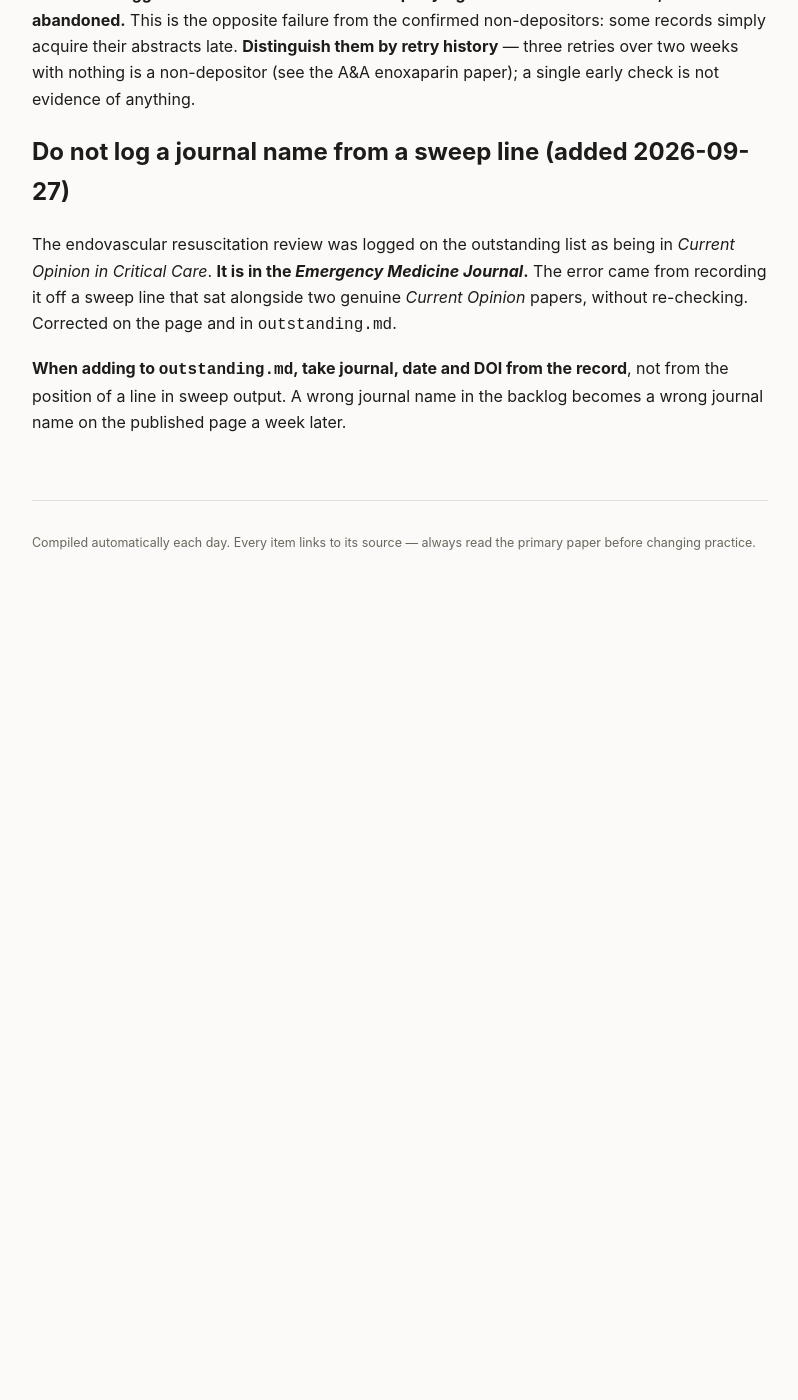
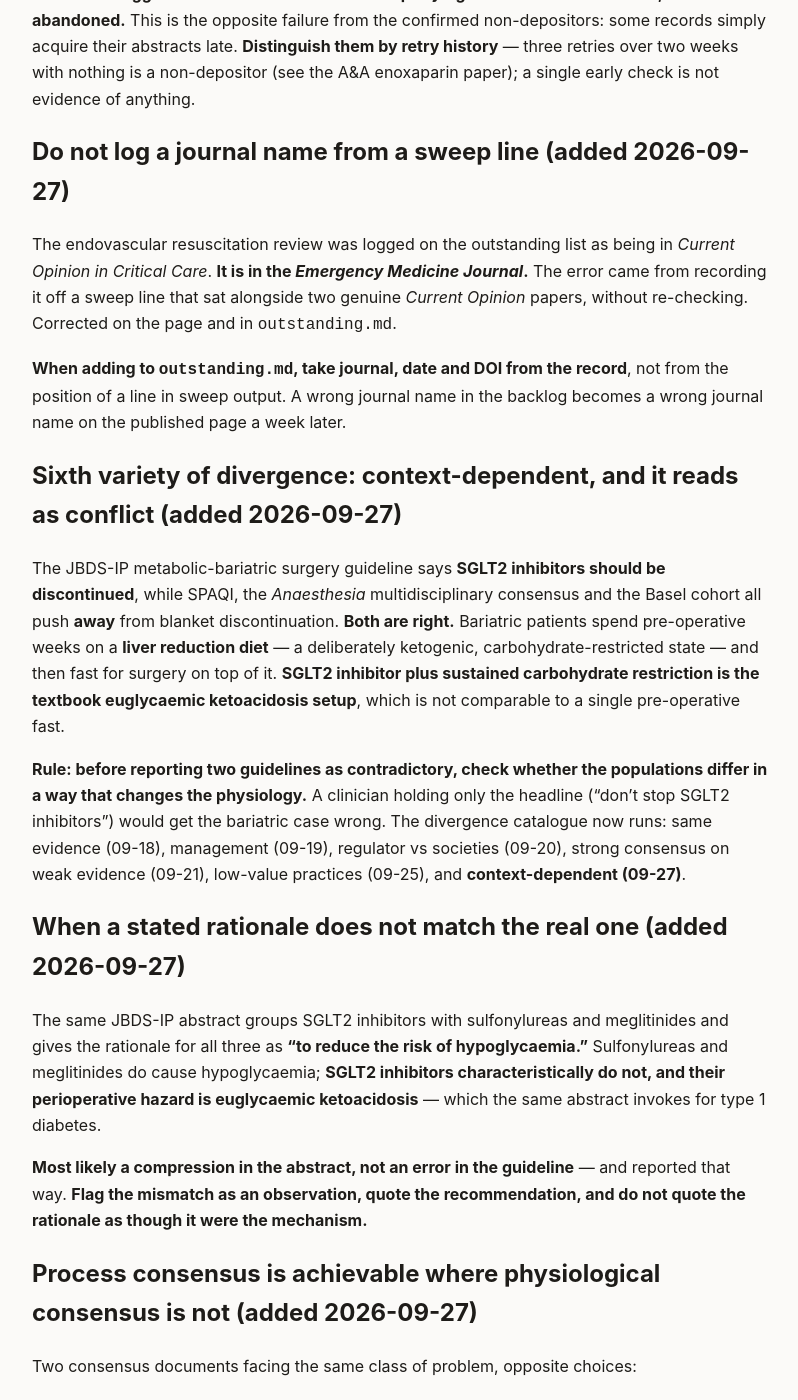
Before and after one commit to nicusilviuu/medical-literature, a Jekyll site: the page built from claude/source-notes.md, in a window 1280 px wide and 1400 px high, scrolled down 31102 px. Shown: the whole window, without its empty margins (240-1038 px from the left). Built offline with Jekyll 4.4.1, drawn with Linux system fonts in a browser that asks for light colours; our own code applies the rules of GitHub Pages for plain Markdown files; before the commit the page ends 31732 px from its top, so only the background shows below that; some of the changed text lies outside the part shown.

Commit message:
Add 2026-09-27 guidelines watch; glycaemia seam closed
Day five of the ingest stall; both sweeps returned zero and both zeros are
uninformative, stated as such. Backlog again, and it repaid the visit: all
three documents break the month's pattern by carrying actual recommendations
in their abstracts.

The JBDS-IP guideline on diabetes in metabolic-bariatric surgery is the first
document in the whole glycaemia seam whose abstract gives numbers - an HbA1c
target, a 35-50% insulin reduction during the liver reduction diet, a
drug-by-drug list, and an absolute rule that insulin is never stopped in type
1 diabetes. It also says SGLT2 inhibitors should be discontinued, which runs
opposite to SPAQI, the Anaesthesia consensus and the Basel cohort - and is
right, because the liver reduction diet is a deliberately ketogenic state and
SGLT2 inhibition plus sustained carbohydrate restriction is the euglycaemic
ketoacidosis setup. Recorded as a sixth variety of divergence:
context-dependent, and it reads as conflict. Also flagged, as an observation
rather than a criticism, that the abstract's stated rationale for stopping
SGLT2 inhibitors is hypoglycaemia risk, which is the mechanism for the
sulfonylureas it is grouped with rather than for SGLT2 inhibitors themselves.

The Brazilian joint position statement is reported chiefly because the
Brazilian Society of Anesthesiology is a named co-author - the third such
document found here - with its narrative-review method stated as the
limitation it is.

And the Latin-American tracheostomy decannulation Delphi, whose most valuable
sentence is the admission that no consensus was reached on any physiological
threshold. Fifteen activities and seven subprocesses with explicit role
assignment, modelled in BPMN, which forces every decision node and role to be
explicit. Set directly against GPR-WEAN, which produced a 0-140 prescriptive
score from five patients: process consensus is achievable where physiological
consensus is not, and declining to invent the number is a mark of quality.

Glycaemia seam now closed at seven documents in eight days; airway seam
effectively closed. Latin-American critical care societies added to the sweep -
fourth non-Anglophone regional body found only by targeted search.

Co-Authored-By: Claude Opus 5 <noreply@anthropic.com>
Claude-Session: https://claude.ai/code/session_01T5ivnnDnrzDTzAtfHdiCMS

```diff
--- a/claude/source-notes.md
+++ b/claude/source-notes.md
@@ -1186,3 +1186,55 @@ the page and in `outstanding.md`.
 **When adding to `outstanding.md`, take journal, date and DOI from the record**, not from the position
 of a line in sweep output. A wrong journal name in the backlog becomes a wrong journal name on the
 published page a week later.
+
+## Sixth variety of divergence: context-dependent, and it reads as conflict (added 2026-09-27)
+
+The JBDS-IP metabolic-bariatric surgery guideline says **SGLT2 inhibitors should be discontinued**,
+while SPAQI, the *Anaesthesia* multidisciplinary consensus and the Basel cohort all push **away** from
+blanket discontinuation. **Both are right.** Bariatric patients spend pre-operative weeks on a **liver
+reduction diet** — a deliberately ketogenic, carbohydrate-restricted state — and then fast for surgery
+on top of it. **SGLT2 inhibitor plus sustained carbohydrate restriction is the textbook euglycaemic
+ketoacidosis setup**, which is not comparable to a single pre-operative fast.
+
+**Rule: before reporting two guidelines as contradictory, check whether the populations differ in a way
+that changes the physiology.** A clinician holding only the headline ("don't stop SGLT2 inhibitors")
+would get the bariatric case wrong. The divergence catalogue now runs: same evidence (09-18), management
+(09-19), regulator vs societies (09-20), strong consensus on weak evidence (09-21), low-value practices
+(09-25), and **context-dependent (09-27)**.
+
+## When a stated rationale does not match the real one (added 2026-09-27)
+
+The same JBDS-IP abstract groups SGLT2 inhibitors with sulfonylureas and meglitinides and gives the
+rationale for all three as **"to reduce the risk of hypoglycaemia."** Sulfonylureas and meglitinides do
+cause hypoglycaemia; **SGLT2 inhibitors characteristically do not, and their perioperative hazard is
+euglycaemic ketoacidosis** — which the same abstract invokes for type 1 diabetes.
+
+**Most likely a compression in the abstract, not an error in the guideline** — and reported that way.
+**Flag the mismatch as an observation, quote the recommendation, and do not quote the rationale as
+though it were the mechanism.**
+
+## Process consensus is achievable where physiological consensus is not (added 2026-09-27)
+
+Two consensus documents facing the same class of problem, opposite choices:
+
+- **Tracheostomy decannulation Delphi** (Medicina Intensiva, Mar 2026): 15 activities, seven
+  subprocesses, explicit role assignment, conditional decision nodes — and **no consensus on any
+  physiological threshold (e.g. cough peak flow)**, published as a finding.
+- **GPR-WEAN** (Aust Crit Care, Sep 2026, sent 09-22): a **0-140 score, five strata, prescribed
+  ventilator-free time — piloted on five patients.**
+
+**The first is more trustworthy and less usable; the second is the reverse.** When reading a consensus
+framework, look for whether it declined to produce a number it could not support. Declining is a mark
+of quality and should be said on the page.
+
+**Also worth noting the notation:** the decannulation panel modelled the pathway in **BPMN**, a
+software/business-process notation, which forces every decision node and role to be explicit — you
+cannot leave "the team decides" as a step. For a process whose real ambiguity is *who may act*, not
+*what the criteria are*, that is the right tool.
+
+## Regional non-Anglophone societies: fourth instance (added 2026-09-27)
+
+SEDAR (twice), ITACTAIC, and now a **Latin-American interprofessional panel** (Chile, Argentina, Mexico,
+Ecuador) — all found only by targeted search, all in primary scope. **Latin-American critical care
+societies added to the sweep.** The method that keeps working: search the topic with **no society or
+journal filter**, then read the society names off the results.
```
Also changed, not shown: _guidelines/2026-09-27.md (added, +209 -0 lines), claude/outstanding.md (+26 -3 lines).
